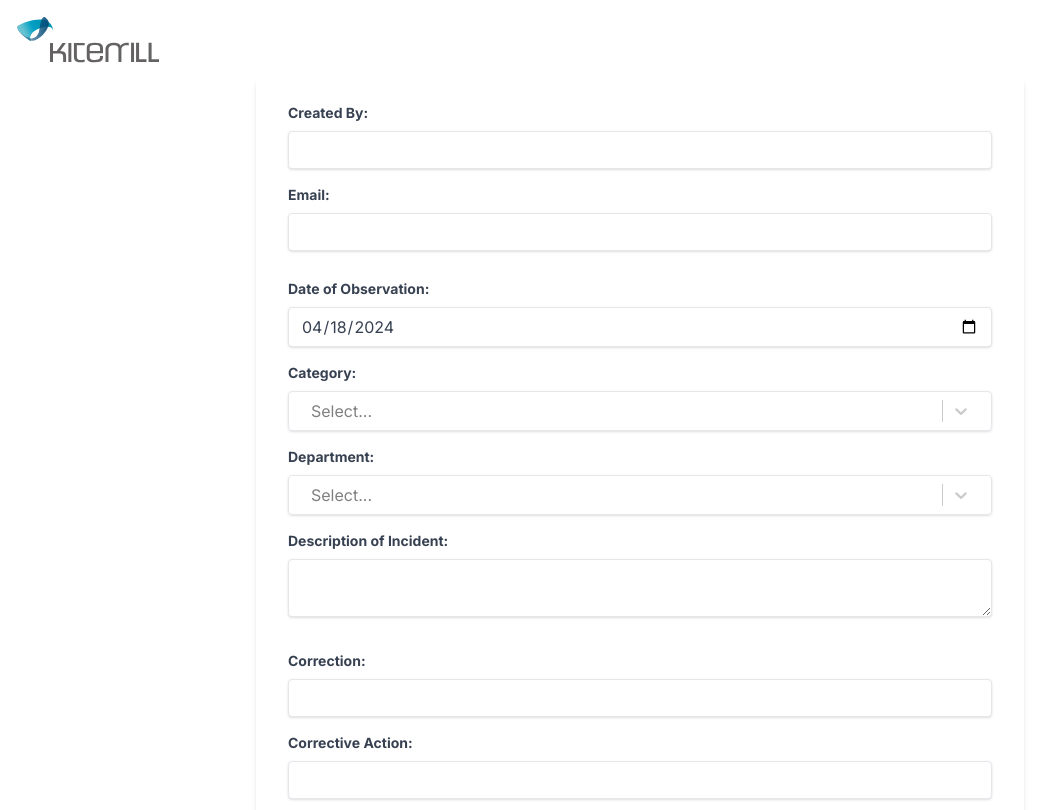
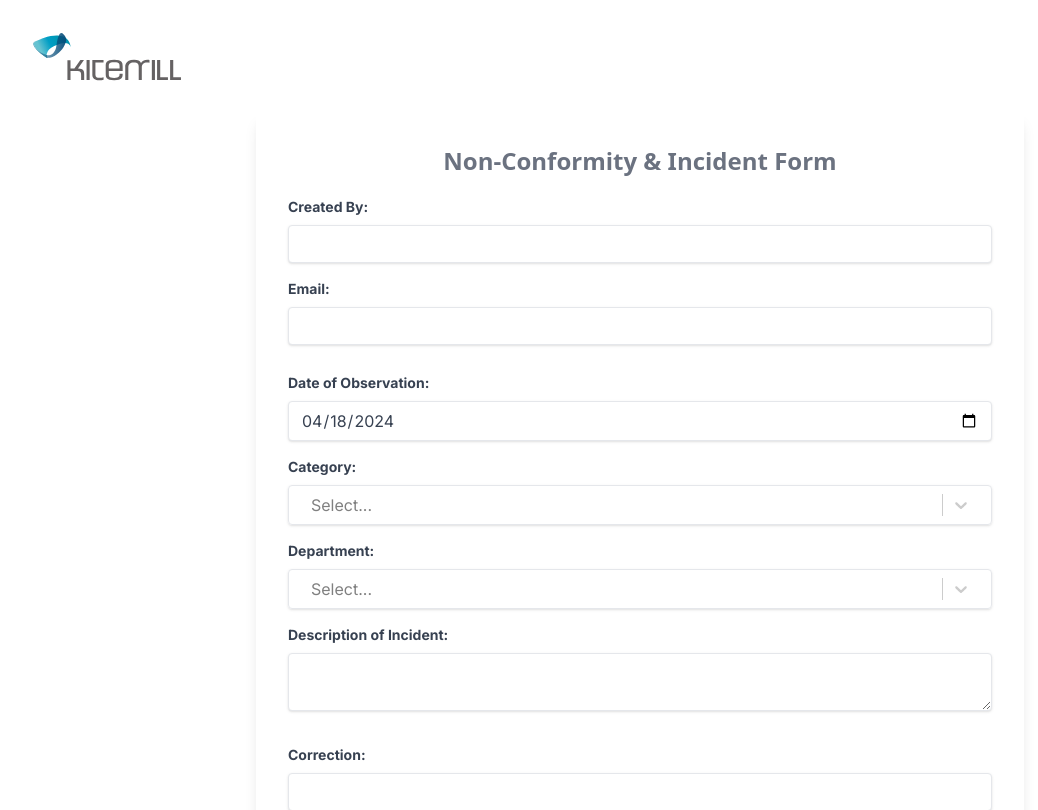
Before and after one commit to nivetha11n/km_nci_tool, a Next.js app: page / in a window 1280 px wide. Shown: the top 810 px of the page, without its empty margins (0-1038 px from the left). Built offline with nearby package versions, Linux system fonts and the light colour scheme.

Commit message:
removed other options from category

```diff
--- a/src/app/form.js
+++ b/src/app/form.js
@@ -27,7 +27,7 @@ const Form = () => {
     { value: 'hseIncident', label: 'HSE Incident' },
     { value: 'qualityNonConformity', label: 'Quality Non Conformity' },
     { value: 'areasOfImprovements', label: 'Areas of Improvement' },
-    { value: 'other', label: 'Other' },
+    //{ value: 'other', label: 'Other' },
   ];
 
 
@@ -53,7 +53,7 @@ const Form = () => {
         { value: 'incorrectAssembly', label: 'Incorrect Assembly' },
         { value: 'contamination', label: 'Contamination' },
         { value: 'nonCompliantItem', label: 'Non-Compliant Item' },
-        { value: 'nonCompliantItem', label: 'Non-Compliant Item' },
+        { value: 'wrongLabellingPackaging', label: 'Wrong Labelling / Packaging' },
         { value: 'lackofControl', label: 'Lack of Control' },
         { value: 'deviationFromPlan', label: 'Deviation from Plan' },
         { value: 'others', label: 'Others' },
@@ -134,7 +134,7 @@ const Form = () => {
         { value: 'others', label: 'Others' },
       ],
       'other': [
-        { value: 'other', label: 'Other' },
+      { value: 'other', label: 'Other' },
       ]
     };
 
@@ -149,27 +149,27 @@ const Form = () => {
     'r&d': [
       { value: 'kitePowerSupplyandWiring', label: 'Kite power supply and wiring' },
       { value: 'vtolSystem', label: 'VTOL system' },
-      { value: 'others', label: 'Others' },
+      //{ value: 'others', label: 'Others' },
     ],
     'manufacturing': [
       { value: 'productServices', label: 'Product/Services' },
       { value: 'externalSupplier', label: 'External supplier' },
       { value: 'qualityAssurance', label: 'Quality Assurance' },
       { value: 'productionO&M', label: 'Production/O&M' },
-      { value: 'others', label: 'Others' },
+      //{ value: 'others', label: 'Others' },
     ],
     'flightOperations': [
       { value: 'preparationTransportCleanup', label: 'Preparation/Transport/Cleanup' },
       { value: 'unsecureScrewsBolts', label: 'Unsecure screws/Bolts' },
       { value: 'unsuccessfulAutoland', label: 'Unsuccessful Autoland' },
       { value: 'unwantedTetherRelease', label: 'Unwanted tether releases' },
-      { value: 'others', label: 'Others' },
+      //{ value: 'others', label: 'Others' },
     ],
     'administration': [
       { value: 'hse', label: 'HSE' },
       { value: 'it', label: 'IT' },
       { value: 'purchase', label: 'Purchase' },
-      { value: 'others', label: 'Others' },
+      //{ value: 'others', label: 'Others' },
     ],
   };
 
@@ -310,7 +310,9 @@ const Form = () => {
   };
 
   return (
-    <form onSubmit={handleSubmit} className="max-w-3xl mx-auto p-4 space-y-4 bg-white shadow-md rounded px-8 pt-6 pb-8 mb-4">
+
+    <form name="nciForm" onSubmit={handleSubmit} className="max-w-3xl mx-auto p-5 space-y-4 bg-white shadow-lg rounded px-8 pt-8 pb-8 mb-4">
+      <h1 className="block text-gray-500 text-2xl font-bold mb-5 text-center font-sans">Non-Conformity & Incident Form</h1>
       <div>
         <label htmlFor="createdBy" className="block text-gray-700 text-sm font-bold mb-2">Created By:</label>
         <input
--- a/src/app/layout.js
+++ b/src/app/layout.js
@@ -1,7 +1,6 @@
 import { Inter } from "next/font/google";
 import "./globals.css";
 import Image from 'next/image';
-
 
 
 const inter = Inter({ subsets: ["latin"] });
@@ -16,11 +15,11 @@ export default function RootLayout({ children }) {
     <html lang="en">
     <body className={inter.className}>
       <header style={{
-        padding: "1rem",
+        padding: "2rem",
       }}
       >
 
-        <Image src="/logo_color.svg" alt="KiteMill Logo" width={144} height={146} />
+        <Image src="/logo_color.svg" alt="KiteMill Logo" width={150} height={150} />
 
     </header>{children}
     <footer
--- a/src/app/page.js
+++ b/src/app/page.js
@@ -1,5 +1,4 @@
 import Form from './form';
-import Layout from './layout';
 
 const page = () => {
   return (
```
